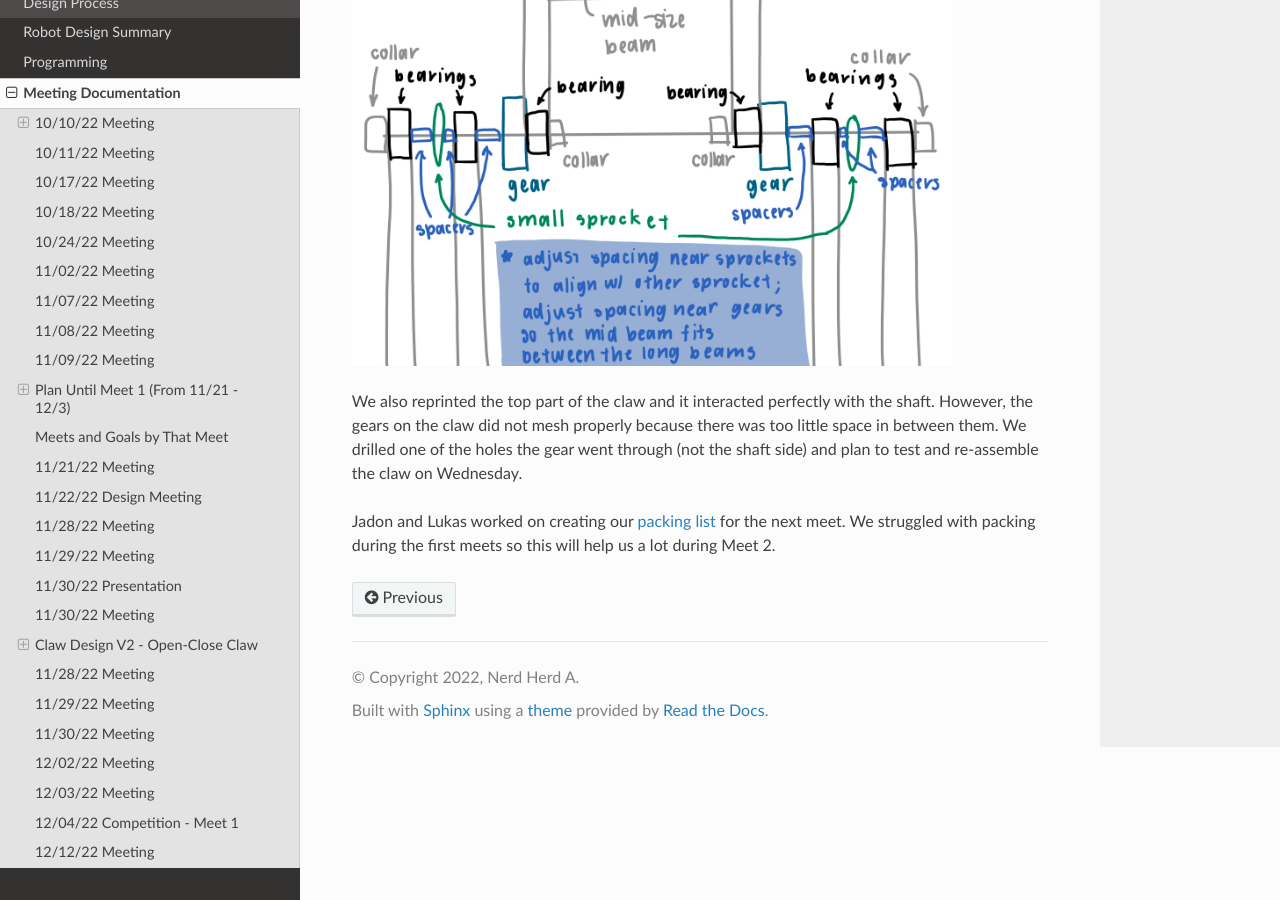
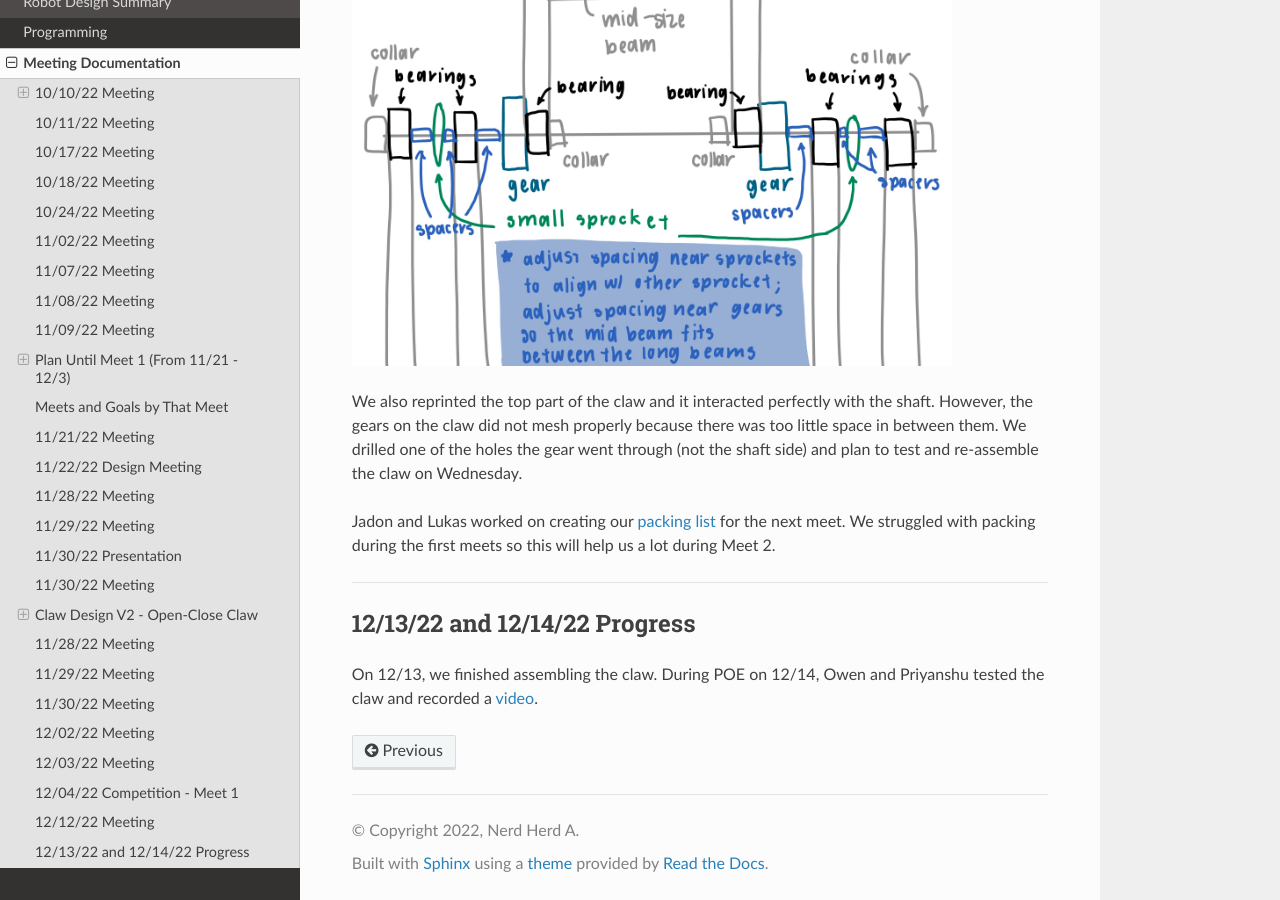
Before and after one commit to samanthac02/FTCDocumentation, a Sphinx documentation site: the page built from docs/source/meetingDocumentation.rst, in a window 1280 px wide and 900 px high, scrolled down 11252 px. Built offline with Sphinx 7.4.7 and the Read the Docs theme 2.0.0, drawn with Linux system fonts in a browser that asks for light colours.

Commit message:
Update meetingDocumentation.rst

```diff
--- a/docs/source/meetingDocumentation.rst
+++ b/docs/source/meetingDocumentation.rst
@@ -418,3 +418,12 @@ We also reprinted the top part of the claw and it interacted perfectly with the
 Jadon and Lukas worked on creating our `packing list`_ for the next meet. We struggled with packing during the first meets so this will help us a lot during Meet 2.
 
 .. _packing list: https://docs.google.com/document/d/1zq24ImoR8hv5MtWEy0wEGr77v2hT9Pur1kKEpTH9zro/edit
+
+=============================
+
+12/13/22 and 12/14/22 Progress
+#####
+
+On 12/13, we finished assembling the claw. During POE on 12/14, Owen and Priyanshu tested the claw and recorded a `video`_.
+
+.. _video: https://lbschools-my.sharepoint.com/:v:/g/personal/201208373_lbschools_net/EaC1TMrnCDlEpV02tHjvrBQBVoQQI92frhdzuIT3KPlBxw
```
